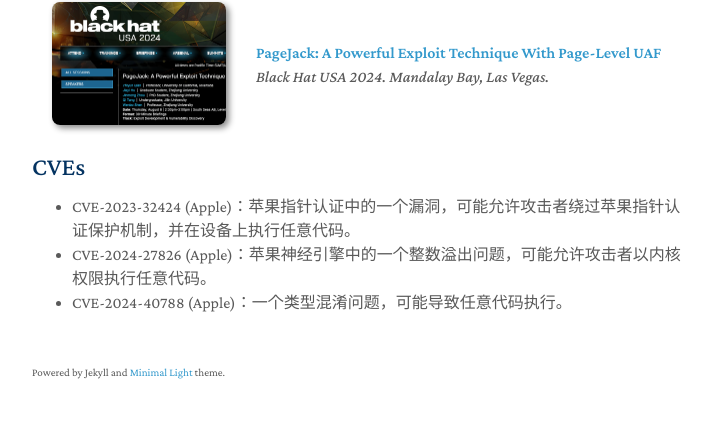
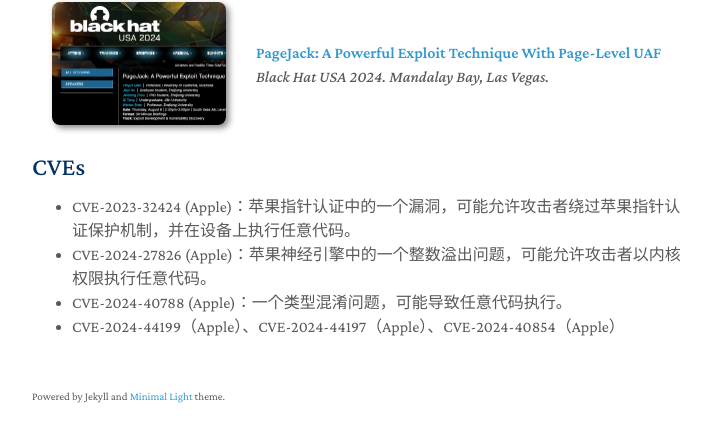
Before and after one commit to TOAST-Research/TOAST-Research.github.io, a plain HTML site: page index.html in a window 1280 px wide. Shown: the part 1764-2205 px from the top of the page, without its empty margins (438-1149 px from the left). Drawn offline with nearby package versions, Linux system fonts and the light colour scheme; some icons are missing.

Commit message:
Update index.html

```diff
--- a/index.html
+++ b/index.html
@@ -1,7 +1,7 @@
 <!DOCTYPE html>
 <html lang="en-US">
   <head>
-    <title>TOAST | </title>
+    <title>TOAST研究小组</title>
 
     <meta charset="UTF-8">
     <meta http-equiv="X-UA-Compatible" content="IE=edge">
@@ -239,6 +239,7 @@
   <li>CVE-2023-32424 (Apple)：苹果指针认证中的一个漏洞，可能允许攻击者绕过苹果指针认证保护机制，并在设备上执行任意代码。</li>
   <li>CVE-2024-27826 (Apple)：苹果神经引擎中的一个整数溢出问题，可能允许攻击者以内核权限执行任意代码。</li>
   <li>CVE-2024-40788 (Apple)：一个类型混淆问题，可能导致任意代码执行。</li>
+  <li>CVE-2024-44199（Apple）、CVE-2024-44197（Apple）、CVE-2024-40854（Apple）</li>
 </ul>
 
 
```
